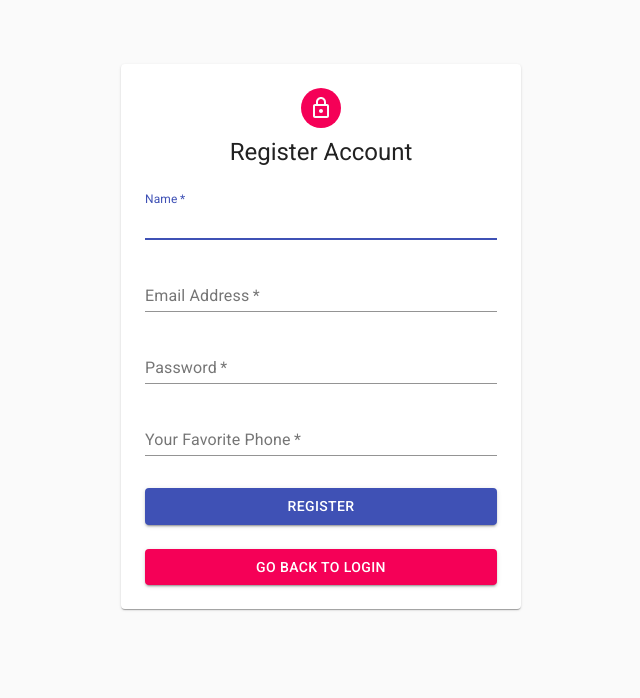
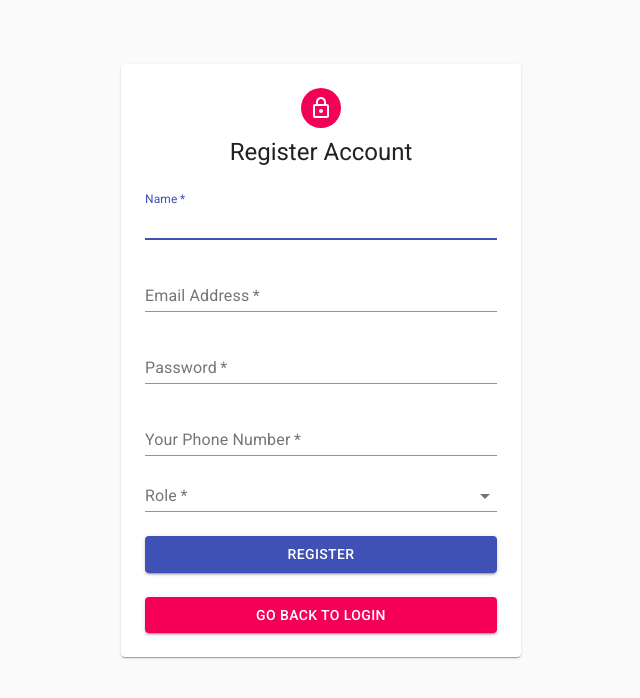
Before and after one commit to jcmat0/JID0138-Financial-Literacy, a React (Create React App) app in the folder cents-of-unity/: page /register in a window 1280 px wide. Shown: the top 698 px of the page, without its empty margins (319-959 px from the left). Built offline with nearby package versions, Linux system fonts and the light colour scheme; no server answers.

Commit message:
good progress

```diff
--- a/cents-of-unity/src/components/Dashboard/index.tsx
+++ b/cents-of-unity/src/components/Dashboard/index.tsx
@@ -1,5 +1,5 @@
 import React, { useEffect, useState } from 'react'
-import { Typography, Paper, Avatar, CircularProgress, Button } from '@material-ui/core'
+import { Typography, FormControl, InputLabel, Input, Paper, Avatar, CircularProgress, Button } from '@material-ui/core'
 import VerifiedUserOutlined from '@material-ui/icons/VerifiedUserOutlined'
 import withStyles from '@material-ui/core/styles/withStyles'
 import firebase from '../firebase'
@@ -38,10 +38,10 @@ function Dashboard(props: { history?: any; classes?: any }) {
 
 	const [phone, setPhone] = useState('')
 	const [email, setEmail] = useState('')
+	const [newEmail, setNewEmail] = useState('')
 
 	useEffect(() => {
 		if (firebase.getCurrentUsername()) {
-			console.log('logged in?')
 			firebase.getCurrentUserPhone().then(setPhone)
 			firebase.getCurrentUserEmail().then(setEmail)
 		}
@@ -69,6 +69,25 @@ function Dashboard(props: { history?: any; classes?: any }) {
 				<Typography component="h1" variant="h5">
 					Your email: {email ? `${email}` : <CircularProgress size={20} />}
 				</Typography>
+
+				<form className={classes.form} onSubmit={e =>  e.preventDefault() }>
+					<FormControl margin="normal" required fullWidth>
+						<InputLabel htmlFor="email">Change Email Address</InputLabel>
+						<Input id="email" name="email" placeholder={email} autoComplete="off" value={newEmail} onChange={e => setNewEmail(e.target.value)}  />
+					</FormControl>
+
+					<Button
+						type="submit"
+						fullWidth
+						variant="contained"
+						color="primary"
+						onClick={onRegister}
+						className={classes.submit}>
+						Change Email
+          			</Button>
+
+				</form>
+
 				<Button
 					type="submit"
 					fullWidth
@@ -82,6 +101,14 @@ function Dashboard(props: { history?: any; classes?: any }) {
 		</main>
 	)
 
+	async function onRegister() {
+		try {
+			await firebase.updateUserEmail(newEmail)
+		} catch(error) {
+			alert(error.message)
+		}
+	}
+
 	async function logout() {
 		await firebase.logout()
 		props.history.push('/')
--- a/cents-of-unity/src/components/HomePage/index.tsx
+++ b/cents-of-unity/src/components/HomePage/index.tsx
@@ -44,6 +44,9 @@ function HomePage(props) {
 				<Typography component="h1" variant="h5">
 					Hello Guest!
 				</Typography>
+				<Typography component="h1" variant="subtitle1">
+					This is the Home Page of Cents-of-Unity. Login or Create an Account to get started.
+				</Typography>
 				<Button
 					type="submit"
 					fullWidth
--- a/cents-of-unity/src/components/Register/index.tsx
+++ b/cents-of-unity/src/components/Register/index.tsx
@@ -1,5 +1,5 @@
 import React, { useState } from 'react'
-import { Typography, Paper, Avatar, Button, FormControl, Input, InputLabel } from '@material-ui/core'
+import { Typography, Paper, Avatar, Button, FormControl, Input, InputLabel, Select, MenuItem } from '@material-ui/core'
 import LockOutlinedIcon from '@material-ui/icons/LockOutlined'
 import withStyles from '@material-ui/core/styles/withStyles'
 import { Link, withRouter } from 'react-router-dom'
@@ -43,6 +43,7 @@ function Register(props) {
 	const [email, setEmail] = useState('')
 	const [password, setPassword] = useState('')
 	const [phone, setPhone] = useState('')
+	const [role, setRole] = useState('')
 
 	return (
 		<main className={classes.main}>
@@ -53,10 +54,7 @@ function Register(props) {
 				<Typography component="h1" variant="h5">
 					Register Account
 				</Typography>
-				<form className={classes.form} onSubmit={e => {
-					// @ts-ignore
-					e.preventDefault() && false
-				}}>
+				<form className={classes.form} onSubmit={e =>  e.preventDefault() }>
 					<FormControl margin="normal" required fullWidth>
 						<InputLabel htmlFor="name">Name</InputLabel>
 						<Input id="name" name="name" autoComplete="off" autoFocus value={name} onChange={e => setName(e.target.value)} />
@@ -70,9 +68,21 @@ function Register(props) {
 						<Input name="password" type="password" id="password" autoComplete="off" value={password} onChange={e => setPassword(e.target.value)}  />
 					</FormControl>
 					<FormControl margin="normal" required fullWidth>
-						<InputLabel htmlFor="phone">Your Favorite Phone</InputLabel>
-						<Input name="phone" type="text" id="phone" autoComplete="off" value={phone} onChange={e => setPhone(e.target.value)}  />
+						<InputLabel htmlFor="phone">Your Phone Number</InputLabel>
+						<Input name="phone" type="tel" id="phone" placeholder="(XXX)-XXX-XXXX" autoComplete="off" value={phone} onChange={e => setPhone(e.target.value)}  />
 					</FormControl>
+				<FormControl className={classes.formControl} required fullWidth>
+					<InputLabel id="demo-simple-select-label">Role</InputLabel>
+					<Select
+						labelId="demo-simple-select-label"
+						id="demo-simple-select"
+						value={role}
+						onChange={e => setRole(e?.target.value as string)}
+					>
+						<MenuItem value={"student"}>Student</MenuItem>
+						<MenuItem value={"professor"}>Professor</MenuItem>
+					</Select>
+      	</FormControl>
 
 					<Button
 						type="submit"
@@ -101,7 +111,7 @@ function Register(props) {
 
 	async function onRegister() {
 		try {
-			await firebase.register(name, email, password)
+			await firebase.register(name, email, password, role)
 			await firebase.addPhone(phone)
 			props.history.replace('/dashboard')
 		} catch(error) {
--- a/cents-of-unity/src/components/firebase.tsx
+++ b/cents-of-unity/src/components/firebase.tsx
@@ -35,13 +35,13 @@ class Firebase {
 		return this.auth.signOut()
 	}
 
-	async register(name, email, password) {
+	async register(name, email, password, role) {
 		console.log('in register')
 		await this.auth.createUserWithEmailAndPassword(email, password)
 		console.log('created user', this.auth.currentUser)
 		this.database.ref(`/users/${this.auth.currentUser?.uid}`).set({
-			email,
 			name,
+			role,
 		})
 		return this.auth.currentUser?.updateProfile({
 			displayName: name
@@ -84,6 +84,10 @@ class Firebase {
 	async getCurrentUserEmail() {
 		return this.auth.currentUser?.email || "No Email"
 	}
+
+	async updateUserEmail(email: string) {
+		return this.auth.currentUser && this.auth.currentUser.updateEmail(email )
+	}
 }
 
 export default new Firebase()
--- /dev/null
+++ b/cents-of-unity/src/react-app-env.d.ts
@@ -0,0 +1 @@
+/// <reference types="react-scripts" />
--- a/cents-of-unity/tsconfig.json
+++ b/cents-of-unity/tsconfig.json
@@ -19,5 +19,8 @@
     "isolatedModules": true,
     "noEmit": true,
     "jsx": "react"
-  }
+  },
+  "include": [
+    "src"
+  ]
 }
```
Also changed, not shown: 1 other file (tests, documents, lock files or other folders).
